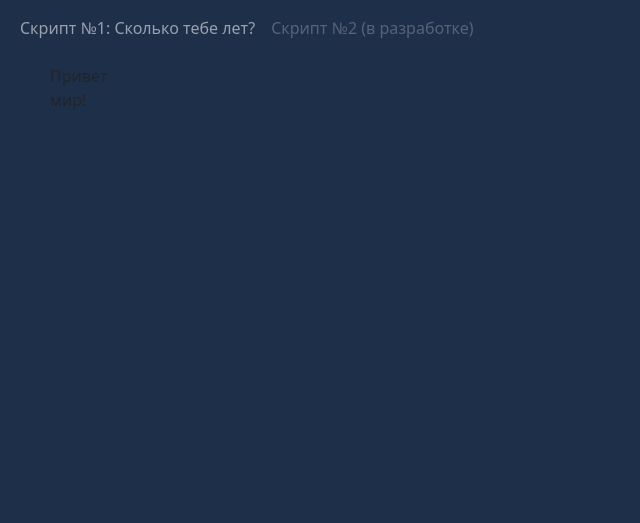
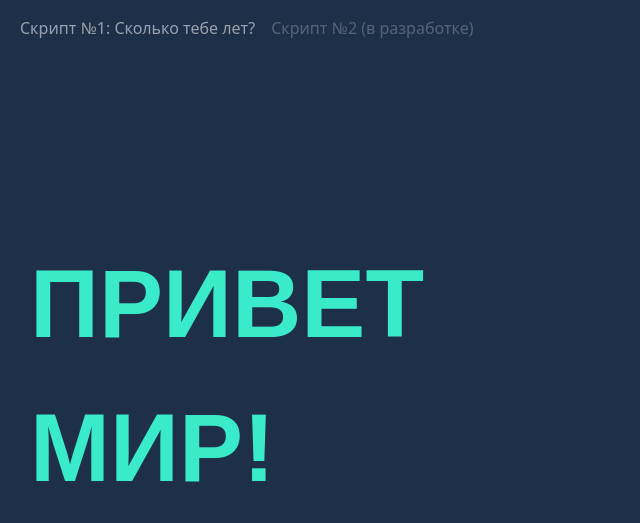
Before and after one commit to StroganovAlex/1, a plain HTML site: page test-js-page.html in a window 1280 px wide. Shown: the whole page, without its empty margins (0-640 px from the left). Drawn offline with Linux system fonts and the light colour scheme.

Commit message:
Update style-test-js-page.css

```diff
--- a/css/style-test-js-page.css
+++ b/css/style-test-js-page.css
@@ -7,7 +7,7 @@
     }
   }
 
-  h1 {
+  .divText {
     position: relative;
     font-family: "Montserrat", sans-serif;
     font-size: 6em;
@@ -24,5 +24,5 @@
   .header {
   display: flex;
   min-height: 80vh;
-  padding: 8px 50px;
+  padding: 8px 30px;
   }
```
